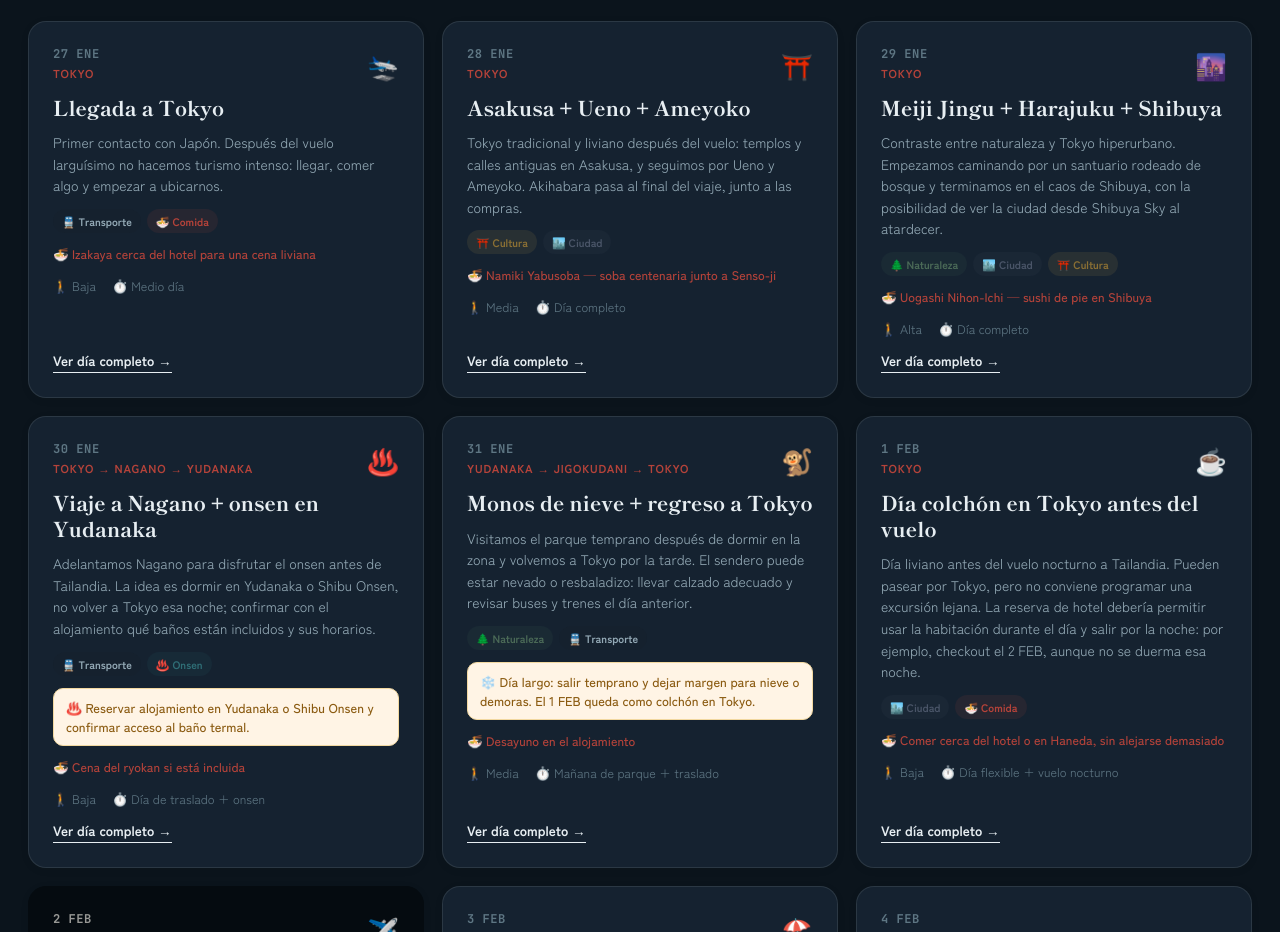
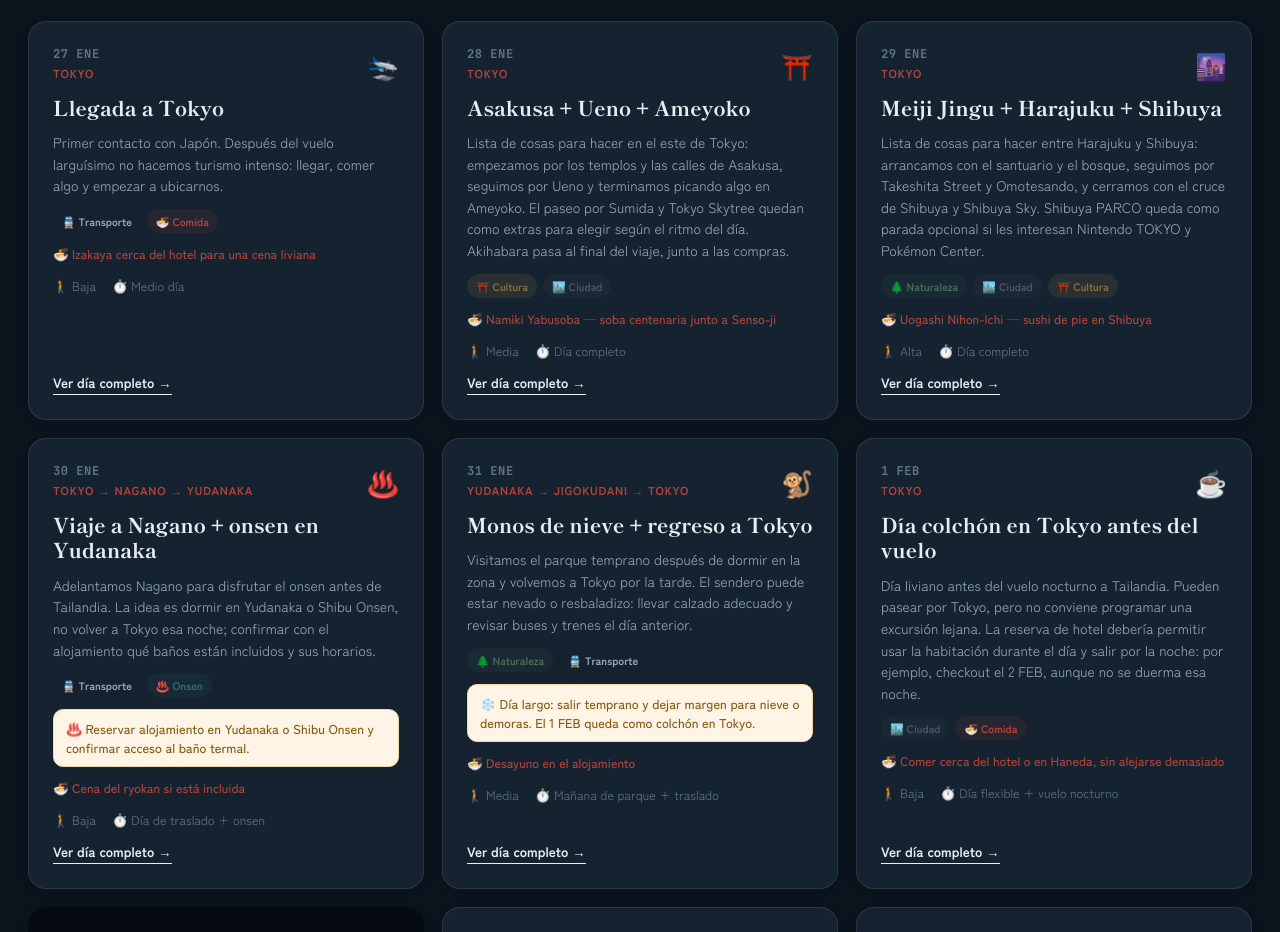
Before and after one commit to francosimonelli/vacaciones27, a plain HTML site: page index.html in a window 1280 px wide. Shown: the part 2200-3132 px from the top of the page. Drawn offline with nearby package versions, Linux system fonts and the light colour scheme.

Commit message:
Add activities for initial Tokyo days
Co-authored-by: Copilot <223556219+Copilot@users.noreply.github.com>

```diff
--- a/index.html
+++ b/index.html
@@ -605,15 +605,15 @@ const DAYS = [
 
   {id:'0128',date:'28 ENE',city:'TOKYO',emoji:'⛩️',title:'Asakusa + Ueno + Ameyoko',
    cats:['culture','city'],time:'Día completo',
-   places:['Senso-ji','Kaminarimon','Nakamise-dori','Ueno Park','Ameyoko'],
-   desc:'Tokyo tradicional y liviano después del vuelo: templos y calles antiguas en Asakusa, y seguimos por Ueno y Ameyoko. Akihabara pasa al final del viaje, junto a las compras.',
+   places:['Senso-ji y Kaminarimon','Pasear por Nakamise-dori','Visitar Asakusa Shrine','Caminar junto al río Sumida (opcional)','Ueno Park','Recorrer los puestos de Ameyoko','Tokyo Skytree (opcional si queda tiempo y energía)'],
+   desc:'Lista de cosas para hacer en el este de Tokyo: empezamos por los templos y las calles de Asakusa, seguimos por Ueno y terminamos picando algo en Ameyoko. El paseo por Sumida y Tokyo Skytree quedan como extras para elegir según el ritmo del día. Akihabara pasa al final del viaje, junto a las compras.',
    food:['Namiki Yabusoba — soba centenaria junto a Senso-ji','Izuei — anguila (unagi) con más de 100 años, en Ueno','Ameyoko — puestos callejeros para picar entre Ueno y Okachimachi'],
    walk:'Media',dur:'Día completo',res:'—',lat:35.7148,lng:139.7967},
 
   {id:'0129',date:'29 ENE',city:'TOKYO',emoji:'🌆',title:'Meiji Jingu + Harajuku + Shibuya',
    cats:['nature','city','culture'],time:'Día completo · atardecer en Shibuya Sky',
-   places:['Meiji Jingu','Bosque de Yoyogi','Harajuku / Takeshita Street','Omotesando','Shibuya Crossing','Hachiko','Shibuya Sky (atardecer)'],
-   desc:'Contraste entre naturaleza y Tokyo hiperurbano. Empezamos caminando por un santuario rodeado de bosque y terminamos en el caos de Shibuya, con la posibilidad de ver la ciudad desde Shibuya Sky al atardecer.',
+   places:['Meiji Jingu','Pasear por el bosque de Yoyogi','Harajuku / Takeshita Street','Recorrer Omotesando','Shibuya Crossing y estatua de Hachiko','Shibuya PARCO (Nintendo TOKYO y Pokémon Center, opcional)','Shibuya Sky al atardecer (entrada con horario)'],
+   desc:'Lista de cosas para hacer entre Harajuku y Shibuya: arrancamos con el santuario y el bosque, seguimos por Takeshita Street y Omotesando, y cerramos con el cruce de Shibuya y Shibuya Sky. Shibuya PARCO queda como parada opcional si les interesan Nintendo TOKYO y Pokémon Center.',
    food:['Uogashi Nihon-Ichi — sushi de pie en Shibuya','Kiwamiya — hamburg steak estilo Fukuoka, cerca de Harajuku/Parco','Negibouzu — izakaya clásico en Harajuku para cerrar el día'],
    walk:'Alta',dur:'Día completo',res:'Shibuya Sky',lat:35.6598,lng:139.7006},
 
```
